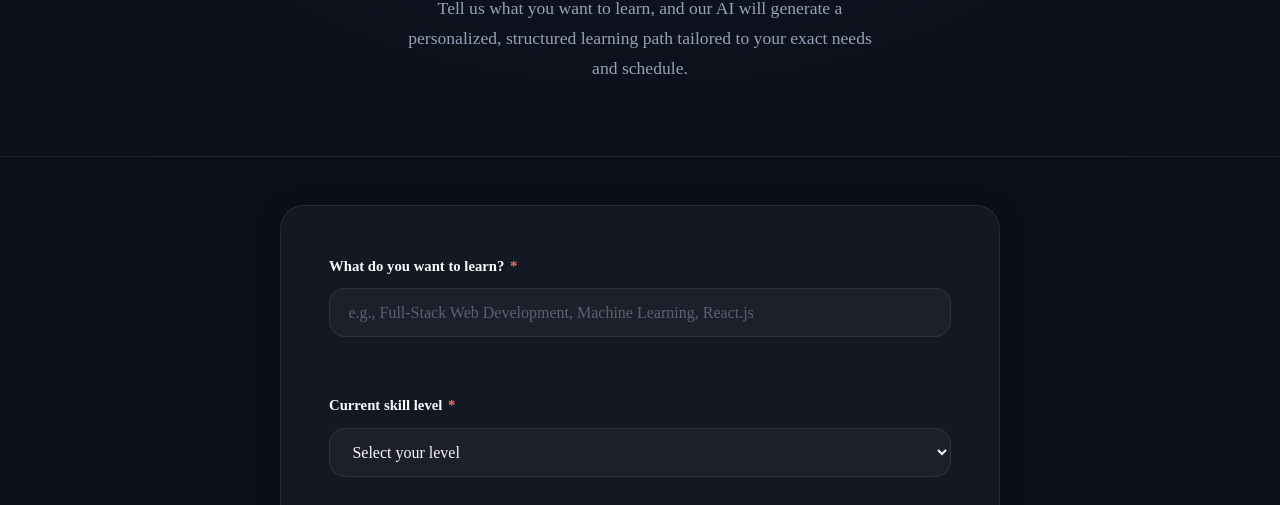
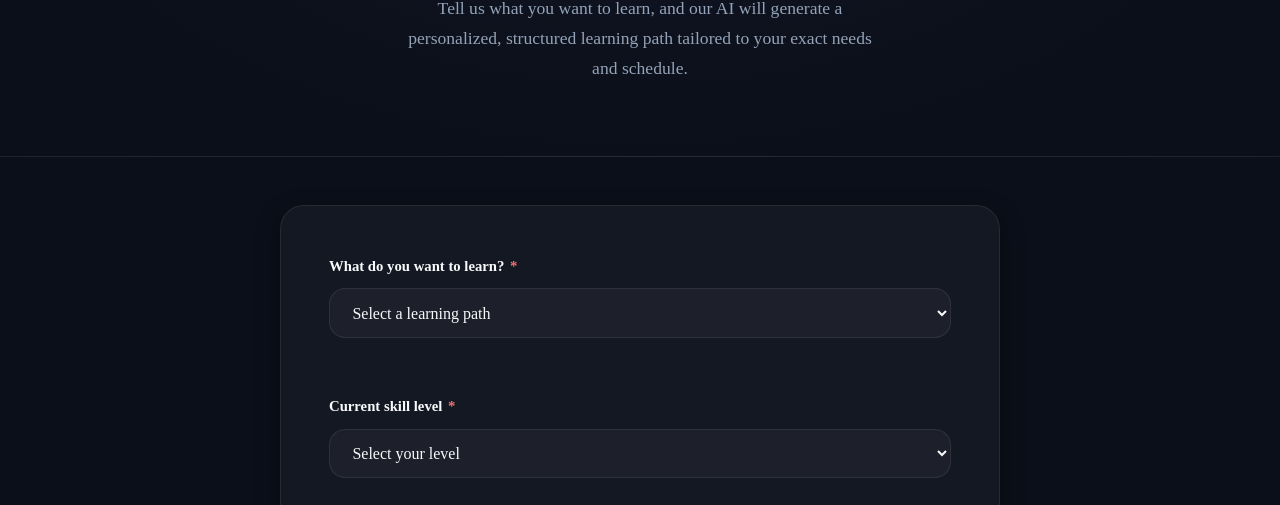
Before and after one commit to Yazeed-Bafaqih/Web-Project, a website: page html/roadmap-generator.html in a window 1280 px wide. Shown: the part 295-800 px from the top of the page. Drawn offline with Linux system fonts and the light colour scheme.

Commit message:
Update/roadmap-generator.html

```diff
--- a/html/roadmap-generator.html
+++ b/html/roadmap-generator.html
@@ -50,10 +50,23 @@
             <div class="section-inner">
                 <div class="generator-container card-glass">
                     <form id="roadmap-form" class="roadmap-form">
-                        <div class="form-group">
-                            <label for="topic" class="form-label">What do you want to learn? <span class="required">*</span></label>
-                            <input type="text" id="topic" name="topic" class="form-input" placeholder="e.g., Full-Stack Web Development, Machine Learning, React.js" required maxlength="100">
-                        </div>
+                       <div class="form-group">
+                    <label for="topic">What do you want to learn? <span class="required">*</span></label>
+                    <select id="topic" name="topic" class="form-select" required>
+                        <option value="" disabled selected>Select a learning path</option>
+                        <optgroup label="Web Development">
+                            <option value="Full-Stack Web Development">Full-Stack Web Development</option>
+                            <option value="Frontend Development">Frontend Development (HTML, CSS, JS)</option>
+                            <option value="Backend Development">Backend Development (Node.js, APIs)</option>
+                            <option value="React.js">React.js Development</option>
+                        </optgroup>
+                        <optgroup label="AI & Machine Learning">
+                            <option value="Machine Learning">Machine Learning Fundamentals</option>
+                            <option value="Python for Data Science">Python for Data Science</option>
+                            <option value="Deep Learning">Deep Learning & Neural Networks</option>
+                        </optgroup>
+                        </select>
+                    </div>
 
                         <div class="form-group">
                             <label for="level" class="form-label">Current skill level <span class="required">*</span></label>
```
